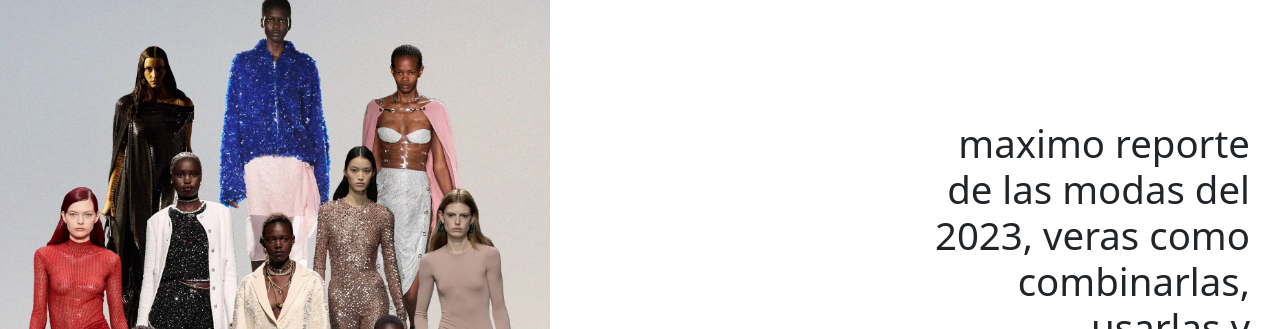
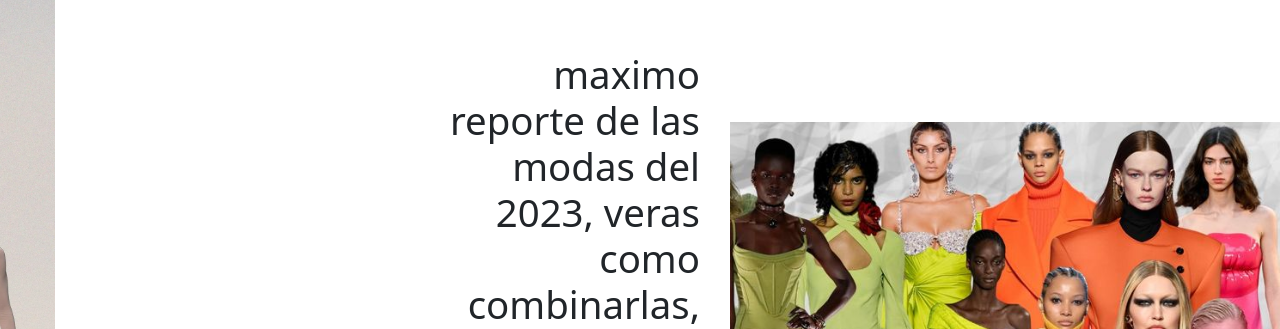
Before and after one commit to AnaDomfrocht/Tendencias-de-moda-, a plain HTML site: page pages/Tendencias.html in a window 1280 px wide. Shown: the part 201-530 px from the top of the page. Drawn offline with nearby package versions, Linux system fonts and the light colour scheme.

Commit message:
agregue otra portada en la pag Tendencias para elegir entre las dos

```diff
--- a/pages/Tendencias.html
+++ b/pages/Tendencias.html
@@ -31,6 +31,8 @@
       <h1> TENDENCIAS 2023.</h1>
       <h2> maximo reporte de las modas del 2023, veras como combinarlas, usarlas y aprovecharlas. Aquí los estilos, la
         ropa, los colores y las estéticas que conquistarán tu armario. </h2>
+        <img src="../medios/tendencias 2.jpg" alt="">
+
       </article>
 
 
```
Also changed, not shown: medios/tendencias 2.jpg (added).
